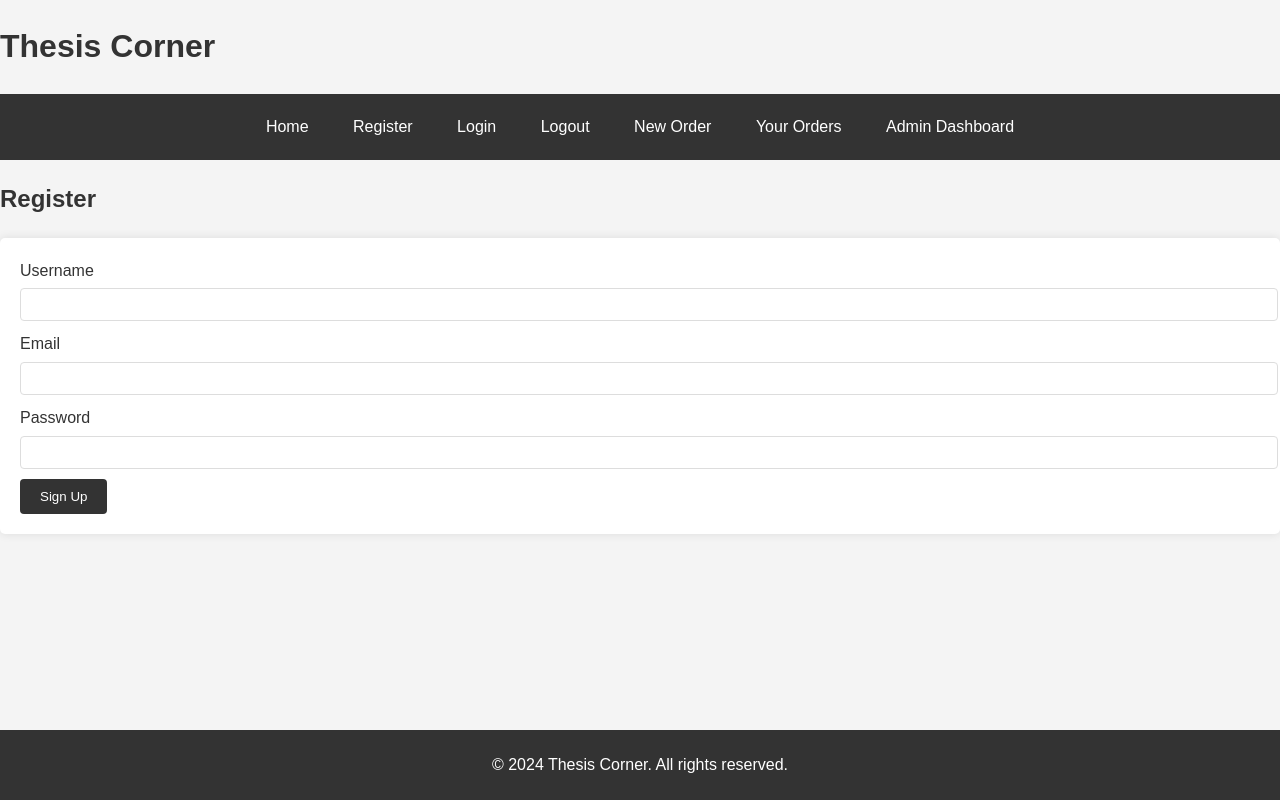
After one commit to dmuvaa/thesiscorner, a Flask app: page /register in a window 1280 px wide. The commit adds this page. Run offline with Flask 3, Linux system fonts and the light colour scheme.

Commit message:
Changes and App Run

```diff
--- a/app/models.py
+++ b/app/models.py
@@ -1,8 +1,6 @@
-from flask_sqlalchemy import SQLAlchemy
+from . import db
 from flask_login import UserMixin
 from datetime import datetime
-
-db = SQLAlchemy()
 
 # User model
 class User(UserMixin, db.Model):
--- /dev/null
+++ b/app/static/css/style.css
@@ -0,0 +1,115 @@
+/* General Styles */
+body {
+    font-family: Arial, sans-serif;
+    line-height: 1.6;
+    color: #333;
+    background-color: #f4f4f4;
+    margin: 0;
+    padding: 0;
+}
+
+h1, h2, h3, h4, h5, h6 {
+    color: #333;
+}
+
+p {
+    margin: 0.75rem 0;
+}
+
+/* Container */
+.container {
+    width: 80%;
+    margin: auto;
+    overflow: hidden;
+}
+
+/* Navbar */
+nav {
+    background: #333;
+    color: #fff;
+    padding: 10px 0;
+    text-align: center;
+}
+
+nav a {
+    color: #fff;
+    text-decoration: none;
+    padding: 10px 20px;
+    display: inline-block;
+}
+
+nav a:hover {
+    background: #444;
+}
+
+/* Footer */
+footer {
+    background: #333;
+    color: #fff;
+    text-align: center;
+    padding: 10px 0;
+    position: absolute;
+    bottom: 0;
+    width: 100%;
+}
+
+/* Form Styles */
+form {
+    background: #fff;
+    padding: 20px;
+    border-radius: 5px;
+    box-shadow: 0 0 10px rgba(0, 0, 0, 0.1);
+}
+
+form label {
+    display: block;
+    margin-bottom: 5px;
+}
+
+form input[type="text"],
+form input[type="email"],
+form input[type="password"],
+form textarea {
+    width: 100%;
+    padding: 8px;
+    margin-bottom: 10px;
+    border: 1px solid #ddd;
+    border-radius: 4px;
+}
+
+form input[type="submit"] {
+    display: block;
+    background: #333;
+    color: #fff;
+    border: 0;
+    padding: 10px 20px;
+    cursor: pointer;
+    border-radius: 4px;
+}
+
+form input[type="submit"]:hover {
+    background: #444;
+}
+
+/* Utility Classes */
+.text-center {
+    text-align: center;
+}
+
+.mt-1 { margin-top: 1rem; }
+.mt-2 { margin-top: 2rem; }
+.mt-3 { margin-top: 3rem; }
+.mb-1 { margin-bottom: 1rem; }
+.mb-2 { margin-bottom: 2rem; }
+.mb-3 { margin-bottom: 3rem; }
+
+/* Responsive Design */
+@media (max-width: 768px) {
+    .container {
+        width: 95%;
+    }
+
+    nav, footer {
+        text-align: center;
+    }
+}
--- a/app/templates/base.html
+++ b/app/templates/base.html
@@ -3,17 +3,22 @@
 <head>
     <meta charset="UTF-8">
     <meta name="viewport" content="width=device-width, initial-scale=1.0">
-    <title>{% block title %}My Application{% endblock %}</title>
+    <title>{% block title %}Thesis Corner{% endblock %}</title>
     <!-- Link to your CSS file -->
     <link rel="stylesheet" href="{{ url_for('static', filename='css/style.css') }}">
 </head>
 <body>
     <header>
-        <!-- Simple Header -->
         <h1>Thesis Corner</h1>
         <nav>
-            <a href="{{ url_for('views.home') }}">Thesis Corner</a>
-            <!-- Add more links here as needed -->
+            <a href="{{ url_for('views.home') }}">Home</a>
+            <a href="{{ url_for('views.register') }}">Register</a>
+            <a href="{{ url_for('views.login') }}">Login</a>
+            <a href="{{ url_for('views.logout') }}">Logout</a>
+            <a href="{{ url_for('views.new_order') }}">New Order</a>
+            <a href="{{ url_for('views.user_orders', username=current_user.username) }}">Your Orders</a>
+            <a href="{{ url_for('views.admin_dashboard') }}">Admin Dashboard</a>
+            <!-- Additional links can be added here -->
         </nav>
     </header>
 
--- /dev/null
+++ b/app/templates/register.html
@@ -0,0 +1,14 @@
+{% extends "base.html" %}
+
+{% block title %}Register{% endblock %}
+
+{% block content %}
+<h2>Register</h2>
+<form method="post">
+    {{ form.hidden_tag() }}
+    {{ form.username.label }} {{ form.username() }}
+    {{ form.email.label }} {{ form.email() }}
+    {{ form.password.label }} {{ form.password() }}
+    {{ form.submit() }}
+</form>
+{% endblock %}
--- /dev/null
+++ b/app/views/forms.py
@@ -0,0 +1,27 @@
+from flask_wtf import FlaskForm
+from wtforms import StringField, PasswordField, SubmitField, TextAreaField, IntegerField, DateTimeField, BooleanField
+from wtforms.validators import DataRequired, Email, Length, EqualTo
+
+# Registration Form
+class RegistrationForm(FlaskForm):
+    username = StringField('Username', validators=[DataRequired(), Length(min=2, max=20)])
+    email = StringField('Email', validators=[DataRequired(), Email()])
+    password = PasswordField('Password', validators=[DataRequired()])
+    confirm_password = PasswordField('Confirm Password',
+                                     validators=[DataRequired(), EqualTo('password')])
+    submit = SubmitField('Sign Up')
+
+# Login Form
+class LoginForm(FlaskForm):
+    email = StringField('Email', validators=[DataRequired(), Email()])
+    password = PasswordField('Password', validators=[DataRequired()])
+    remember = BooleanField('Remember Me')
+    submit = SubmitField('Login')
+
+# Order Form
+class OrderForm(FlaskForm):
+    title = StringField('Title', validators=[DataRequired()])
+    description = TextAreaField('Description', validators=[DataRequired()])
+    word_count = IntegerField('Word Count', validators=[DataRequired()])
+    deadline = DateTimeField('Deadline', format='%Y-%m-%d %H:%M:%S', validators=[DataRequired()])
+    submit = SubmitField('Place Order')
--- a/app/views/routes.py
+++ b/app/views/routes.py
@@ -1,9 +1,9 @@
 from flask import render_template, url_for, flash, redirect, request, Blueprint
-#from flask_login import login_user, current_user, logout_user, login_required
+from flask_login import login_user, current_user, logout_user, login_required
 from . import views
 from app import db
 from app.models import User, Order
-#from .forms import RegistrationForm, LoginForm, OrderForm  # You need to create these form classes
+from .forms import RegistrationForm, LoginForm, OrderForm  # You need to create these form classes
 
 app = Blueprint('app', __name__)
 
@@ -14,77 +14,77 @@ def home():
     return render_template('index.html')
 
 # Registration Route
-@app.route("/register", methods=['GET', 'POST'])
+@views.route('/register', methods=['GET', 'POST'])
 def register():
     if current_user.is_authenticated:
-        return redirect(url_for('app.home'))
+        return redirect(url_for('views.home'))
     form = RegistrationForm()
     if form.validate_on_submit():
         # Add user registration logic here
         flash('Your account has been created!', 'success')
-        return redirect(url_for('app.login'))
+        return redirect(url_for('views.login'))
     return render_template('register.html', title='Register', form=form)
 
 # Login Route
-@app.route("/login", methods=['GET', 'POST'])
+@views.route('/login', methods=['GET', 'POST'])
 def login():
     if current_user.is_authenticated:
-        return redirect(url_for('app.home'))
+        return redirect(url_for('views.home'))
     form = LoginForm()
     if form.validate_on_submit():
         # User login logic here
         flash('You have been logged in!', 'success')
-        return redirect(url_for('app.home'))
+        return redirect(url_for('views.home'))
     return render_template('login.html', title='Login', form=form)
 
 # Logout Route
-@app.route("/logout")
+@views.route('/logout')
 def logout():
     logout_user()
-    return redirect(url_for('app.home'))
+    return redirect(url_for('views.home'))
 
 # New Order Route
-@app.route("/order/new", methods=['GET', 'POST'])
-#@login_required
+@views.route('/order/new', methods=['GET', 'POST'])
+@login_required
 def new_order():
     form = OrderForm()
     if form.validate_on_submit():
         # Logic for creating a new order
         flash('Your order has been created!', 'success')
-        return redirect(url_for('app.user_orders'))
+        return redirect(url_for('views.user_orders'))
     return render_template('create_order.html', title='New Order', form=form, legend='New Order')
 
 # User Orders Route
-@app.route("/user/<string:username>")
-#@login_required
+@views.route('/user/<string:username>')
+@login_required
 def user_orders(username):
     # Logic to display orders of the current user
     return render_template('user_orders.html', orders=orders)
 
 # Admin Dashboard Route
-@app.route("/admin/dashboard")
-#@login_required
+@views.route('/admin/dashboard')
+@login_required
 def admin_dashboard():
-    # Admin dashboard logic
+    """Admin dashboard logic"""
     return render_template('admin_dashboard.html', orders=orders)
 
 # Order Route
-@app.route("/order/<int:order_id>")
-#@login_required
+@views.route('/order/<int:order_id>')
+@login_required
 def order(order_id):
-    # Logic to display a specific order
+    """Logic to display a specific order"""
     return render_template('order.html', title='Order', order=order)
 
 # Handle Order Completion
-@app.route("/order/<int:order_id>/complete", methods=['POST'])
-#@login_required
+@views.route('/order/<int:order_id>/complete', methods=['POST'])
+@login_required
 def complete_order(order_id):
     # Logic to mark an order as complete
-    return redirect(url_for('app.order', order_id=order_id))
+    return redirect(url_for('views.order', order_id=order_id))
 
 # Handle Order Revision
-@app.route("/order/<int:order_id>/revision", methods=['POST'])
-#@login_required
+@views.route('/order/<int:order_id>/revision', methods=['POST'])
+@login_required
 def order_revision(order_id):
     # Logic to mark an order as under revision
-    return redirect(url_for('app.order', order_id=order_id))
+    return redirect(url_for('views.order', order_id=order_id))
```
Also changed, not shown: app/__init__.py (+8 -3 lines), app/auth/routes.py (+15 -1 lines), app/templates/admin_dashboard.html (added, +8 -0 lines), app/templates/create_order.html (added, +12 -0 lines), app/templates/login.html (added, +13 -0 lines), app/templates/order.html (added, +8 -0 lines), app/templates/user_orders.html (added, +8 -0 lines).
